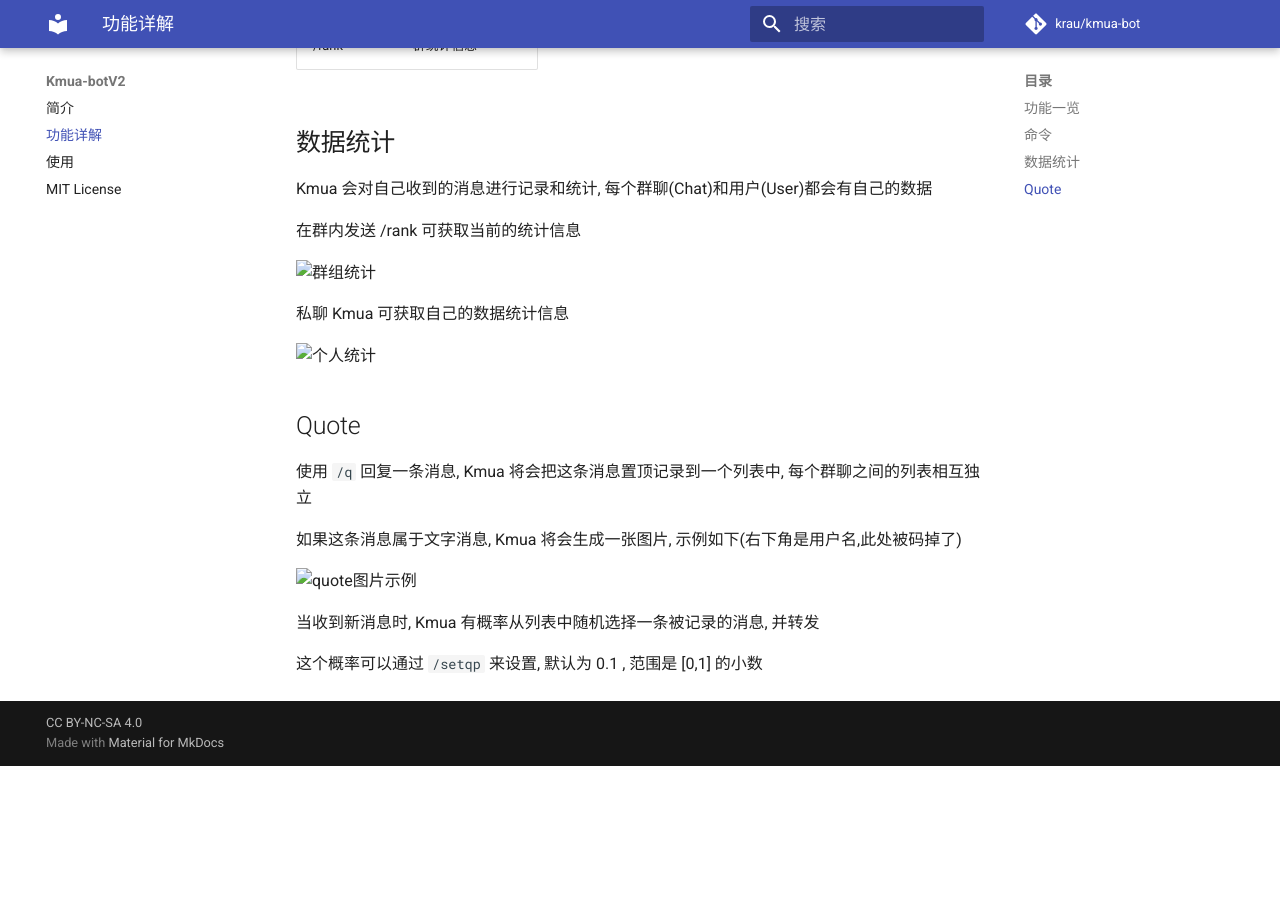
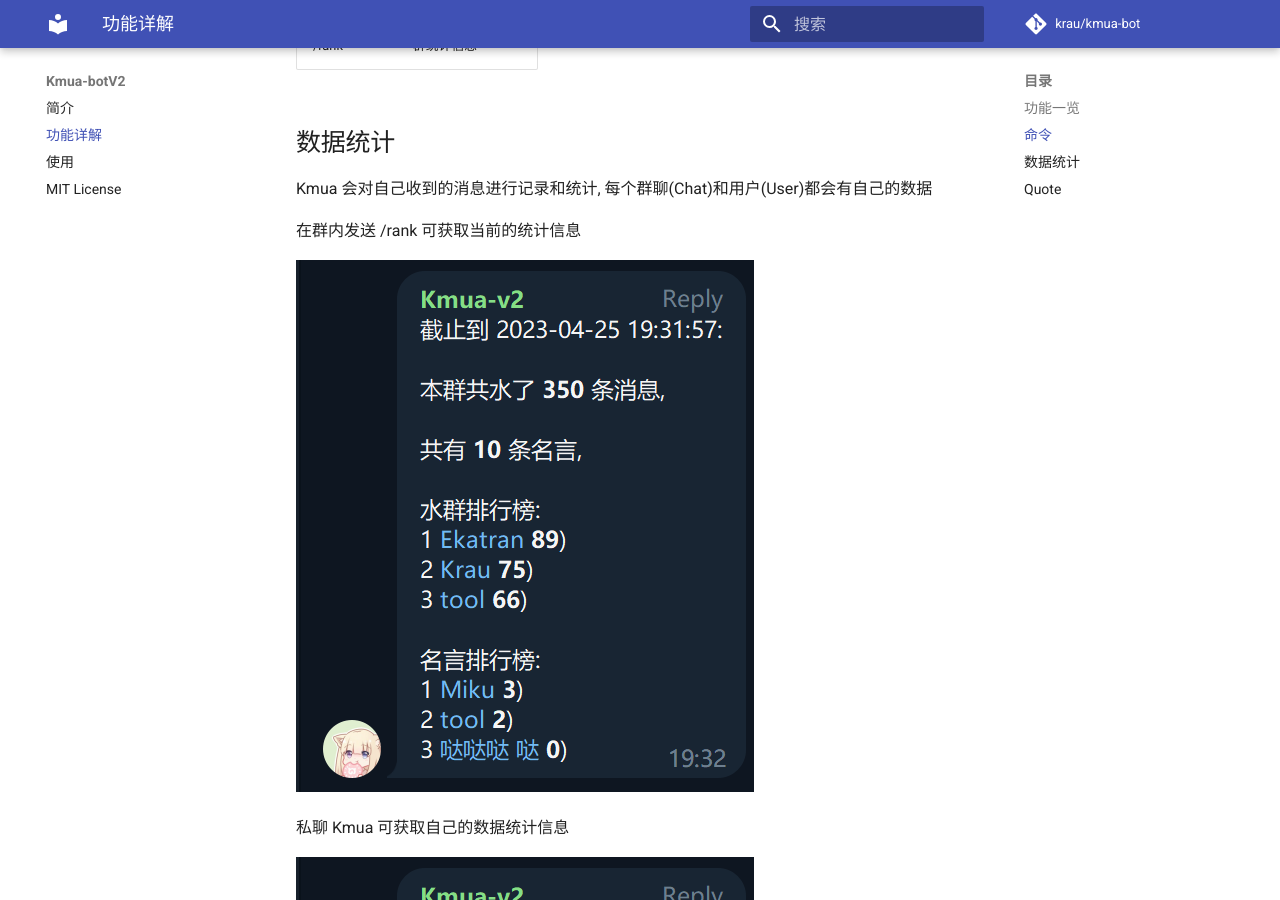
Before and after one commit to krau/kmua-bot, an MkDocs documentation site: the page built from docs/docs/help.md, in a window 1280 px wide and 900 px high, scrolled down 822 px. Built offline with MkDocs 1.6.1 and Material for MkDocs 9.7.7, drawn with Linux system fonts in a browser that asks for light colours; comment, search, counter and statistics services are not loaded; before the commit the page ends 1588 px from its top, so only the background shows below that.

Commit message:
update docs

```diff
--- a/docs/docs/help.md
+++ b/docs/docs/help.md
@@ -27,11 +27,11 @@
 
 在群内发送 /rank 可获取当前的统计信息
 
-![群组统计](../docs/images/grouprank.png)
+![群组统计](./images/grouprank.png)
 
 私聊 Kmua 可获取自己的数据统计信息
 
-![个人统计](../docs/images/userrank.png)
+![个人统计](./images/userrank.png)
 
 ## Quote
 
@@ -39,7 +39,7 @@
 
 如果这条消息属于文字消息, Kmua 将会生成一张图片, 示例如下(右下角是用户名,此处被码掉了)
 
-![quote图片示例](../docs/images/quoteexp.png)
+![quote图片示例](./images/quoteexp.png)
 
 当收到新消息时, Kmua 有概率从列表中随机选择一条被记录的消息, 并转发
 
```
